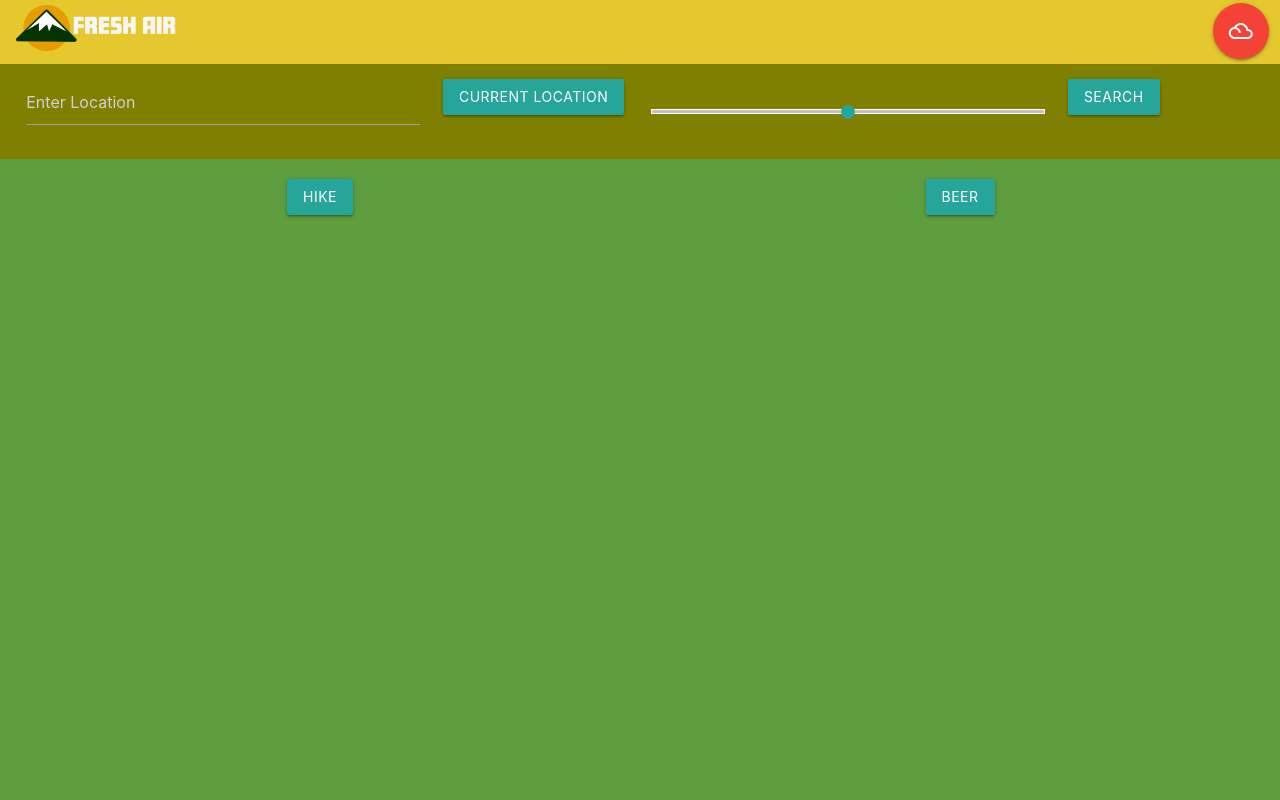
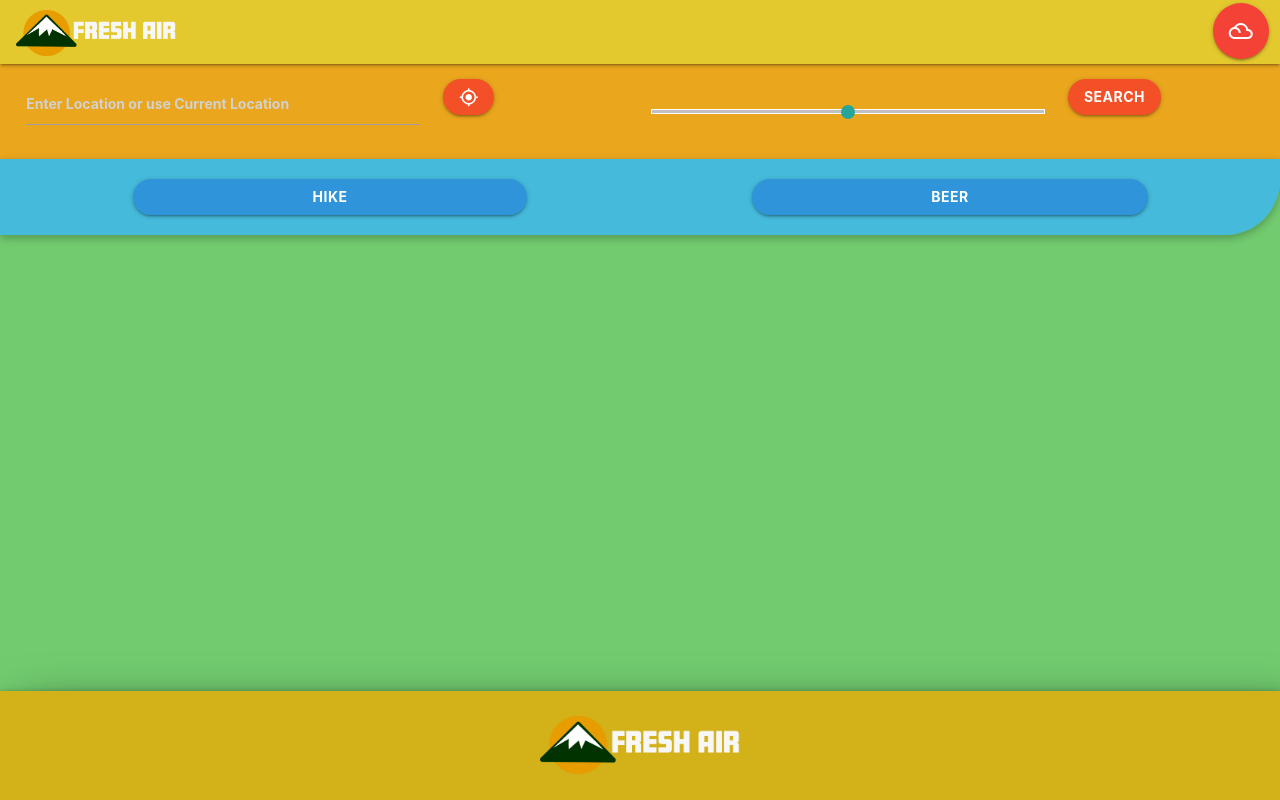
Before and after one commit to clubkemp/freshair, a plain HTML site: page index.html in a window 1280 px wide. Drawn offline with nearby package versions, Linux system fonts and the light colour scheme.

Commit message:
styling css, some html refactor

```diff
--- a/index.html
+++ b/index.html
@@ -12,7 +12,8 @@
 </head>
 
 <body>
-
+    <header>
+        <div class="navbar-fixed">
             <nav class="nav-extended">
                 <div class="row nav-wrapper">
                     <div class="col s5">
@@ -31,49 +32,37 @@
                     <p id="conditions"></p>
                     <img id="currentConditionIcon" alt="current weather icon image">
                     <p id="current-alert"></p>
-              <div class="modal-footer">
+                    <!-- <div class="modal-footer">
                         <a href="#!" class="modal-close waves-effect waves-green btn-flat"></a>
-              </div>
+                    </div> -->
                     </div>
                 </div>
             </nav>
+        </div>
 
 
         <div class="row" id="searchBar">
             <!-- Search Input -->
             <div class="col s6 m4">
-            <input type="text" id="location-input" placeholder="Enter Location" class="location-search" />
+                <input type="text" id="location-input" placeholder="Enter Location or use Current Location" class="location-search" />
             </div>
 
 
             <!-- Current Location -->
             <div class="col s6 m2">
-            <button class="btn waves-effect waves-light" type="submit" name="action" id="currentLocation">Current
-                Location</button>
+                <button class="btn waves-effect waves-light" type="submit" name="action" id="currentLocation"><i class="material-icons">gps_fixed</i></button>
             </div>
 
 
-        <!-- Radius Dropdown Trigger -->
+            <!-- Radius Slider -->
             <div class="col s8 m4 left">
 
-            <!-- <div class="slidecontainer">
-                <input type="range" min="1" max="50" value="10" class="slider" id="myRange">
-              </div>
-            -->
                 <form action="#">
                     <p class="range-field">
                     <input type="range" id="myRange" min="0" max="50" />
                     </p>
                 </form>
-            <!-- <a class='dropdown-trigger btn' href='#' data-target='dropdown1'>Search radius</a> -->
 
-            <!-- Radius Dropdown Structure -->
-            <!-- <ul id='dropdown1' class='dropdown-content'>
-                <li><a href="#!" id="2M">2 Miles</a></li>
-                <li><a href="#!" id="5M">5 Miles</a></li>
-                <li><a href="#!" id="10M">10 Miles</a></li>
-                <li><a href="#!" id="15M">15 Miles</a></li>
-            </ul> -->
             </div>
 
             <!-- Search Button -->
@@ -82,12 +71,12 @@
             </div>
         </div>
 
-    <div class="row">
+        <div class="row tab-container">
             <div class="col s6 center">
                 <!-- <div class="search-type"> -->
                     <!-- Hike Selector -->
                     <!-- <div class="button-group center" role="group" aria-label="..."> -->
-                <button class="btn waves-effect waves-dark" type="submit" name="action" id="hikeBtn">
+                    <button class="btn waves-effect waves-dark tab-btn" type="submit" name="action" id="hikeBtn">
                         Hike</button>
                     <!-- </div> -->
                 <!-- </div> -->
@@ -95,14 +84,15 @@
             </div>
             <div class="col s6 center">
                 <!-- Beer Selector -->
-            <button class="btn waves-effect waves-dark" type="submit" name="action" id="beenBtn">
+                <button class="btn waves-effect waves-dark tab-btn" type="submit" name="action" id="beenBtn">
                     Beer</button>
 
 
             </div>
         </div>
-    </div>
+    </header>
 
+    <main>
         <div class="row result-container">
             <div class="col s12">
                 <div class="row">
@@ -116,16 +106,20 @@
             </div>
         </div>
         <!-- Dynamically generate cards -->
-    </div>
-
 
         <div class="container-card">
 
         </div>
+    </main>
 
-    <div class="navbar-bottom">
-        <!-- Maybe -->
+    <!-- Fixed Footer -->
+    <footer class="page-footer">
+        <div class="row">
+            <div class="col 12 s12 center">
+                <img src="images/LogoName.png" id="footer-logo">
             </div>
+        </div>
+    </footer>
 
     <!-- Throw this link in when the time comes -->
     <!-- <a href="https://map.snapchat.com/"<span id="lat">@47.662183</span>,-122.417472,14.19z">check the state of Snaps</a> -->
--- a/style.css
+++ b/style.css
@@ -1,15 +1,36 @@
 
+/* Main body color */
 body {
-    background: rgb(95, 158, 62);
+    background: rgba(8, 167, 3, 0.568);
+    display: flex;
+    min-height: 100vh;
+    flex-direction: column;
 }
 
-.nav-wrapper {
-    background-color: rgb(228, 200, 46);
-    margin-bottom: 0px
+main {
+    flex: 1 0 auto;
+  }
+
+/* logo sizing */
+.brand-logo {
+    margin-top: 10px;
+    margin-left: 5px;
+    padding: 10px;
+    max-width: 160px;
+    max-height: 160px;
 }
 
+/* navbar styling */
+.nav-wrapper {
+    background: rgb(228, 201, 46) !important;
+    margin-bottom: 0px;
+    padding-bottom: 5px;
+}
+
+/* modal styling */
 #wxModal {
     color: #333;
+    background-color: rgba(192, 201, 201, 0.877);
 }
 
 #advisories-btn {
@@ -21,24 +42,75 @@ body {
     overflow: visible;
 }
 
-.brand-logo {
-    margin-top: 5px;
-    margin-left: 5px;
-    padding: 10px;
-    max-width: 160px;
-    max-height: 160px;
+/* main search container styling */
+#searchBar{
+    margin-top:0;
+    margin-bottom: 0;
+    padding: 1rem;
+    background-color: rgba(240, 165, 27, 0.959);
 }
 
-#searchBar{
-    margin-top:0;
-    padding: 1rem;
-    background-color: olive
+#location-input {
+    color: white;
+    font-size: 20px;
+    font-weight: bold;
+}
+
+/* Slider styling */
+/* Still need to work out how to style slider to overwrite materialize */
+
+/* generic btn styling */
+.btn {
+    border-radius: 20px;
+    background-color: rgb(243, 80, 39);
+    font-weight: bold;
+}
+
+/* HIKING/BEER Tab styling  */
+.tab-container {
+    padding: 20px;
+    background-color: rgba(69, 186, 221, 0.979);
+    border-radius: 0px 0px 55px 0px;
+    box-shadow: 0px 0px 0 rgba(0, 0, 0, 0.301), 0 3px 10px 0 rgba(0, 0, 0, 0.274);
+}
+
+.tab-btn {
+    padding-left: 30%;
+    padding-right: 30%;
+    background-color: rgba(20, 98, 214, 0.438);
+}
+
+/* Placeholder font styling  */
+::placeholder {
+    font-size: 14px;
+}
+
+/* Card styling */
+#hike-summary {
+    font-weight: bold;
+}
+
+.card {
+    background-color: rgba(224, 250, 231, 0.822);
+}
+
+.beer-results {
+    max-width: 600px;
+}
+
+.hiking-results {
+    max-width: 600px;
 }
 
 
-.user-input-container {
-    background-color: rgb(91, 218, 144);
+/* Footer styling */
+.page-footer {
+    background-color: rgb(211, 177, 24);
+    margin-bottom: 0px;
+    box-shadow: 0 4px 8px 0 rgba(0, 0, 0, 0.74), 20px 20px 50px 0 rgba(0, 0, 0, 0.637);
 }
-#hike-summary {
-    font-weight: bold;
+
+#footer-logo {
+    max-width: 200px;
+    margin-top: 5px;
 }
```
Lines whose indentation alone changed are shown as unchanged.
